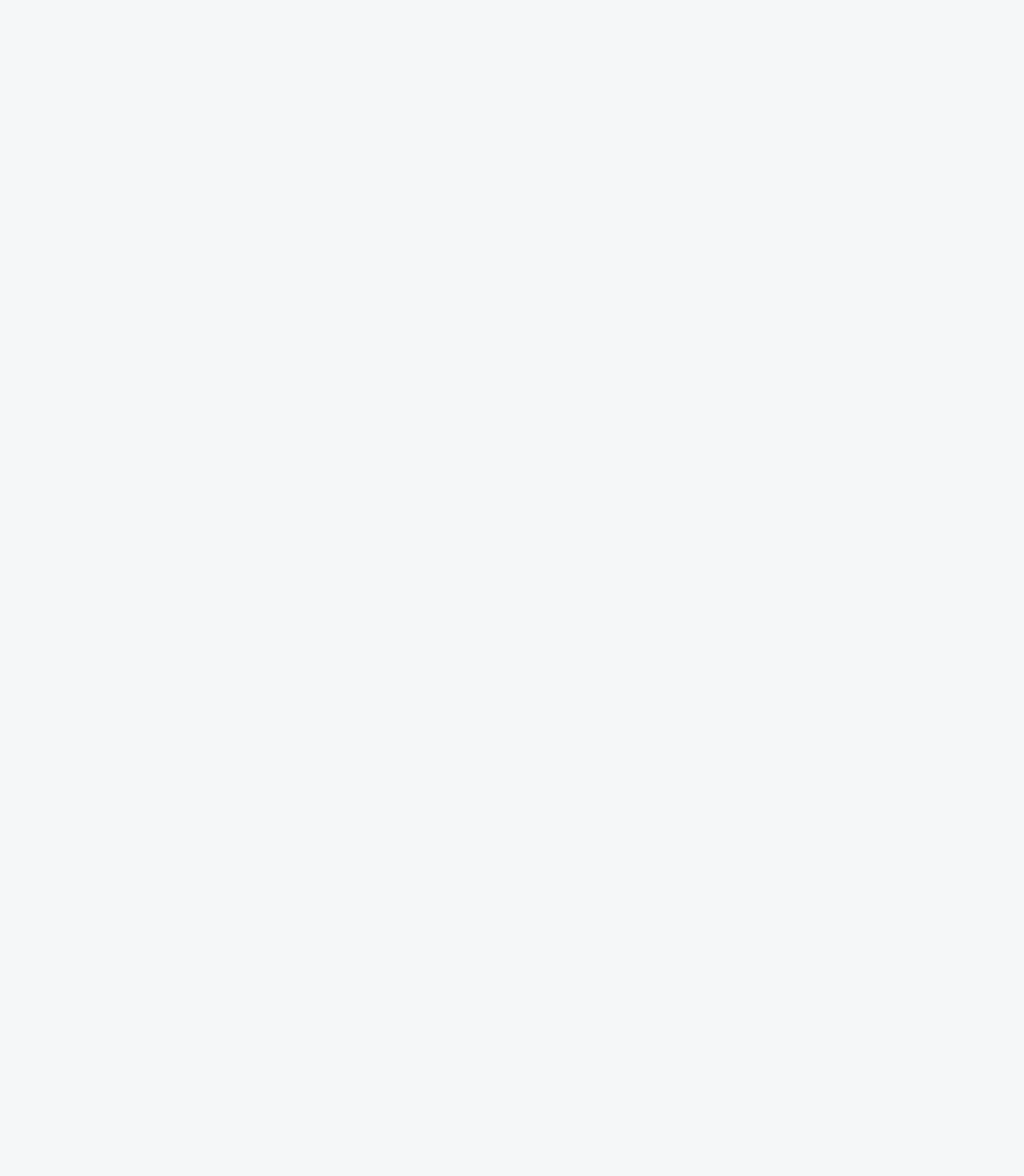
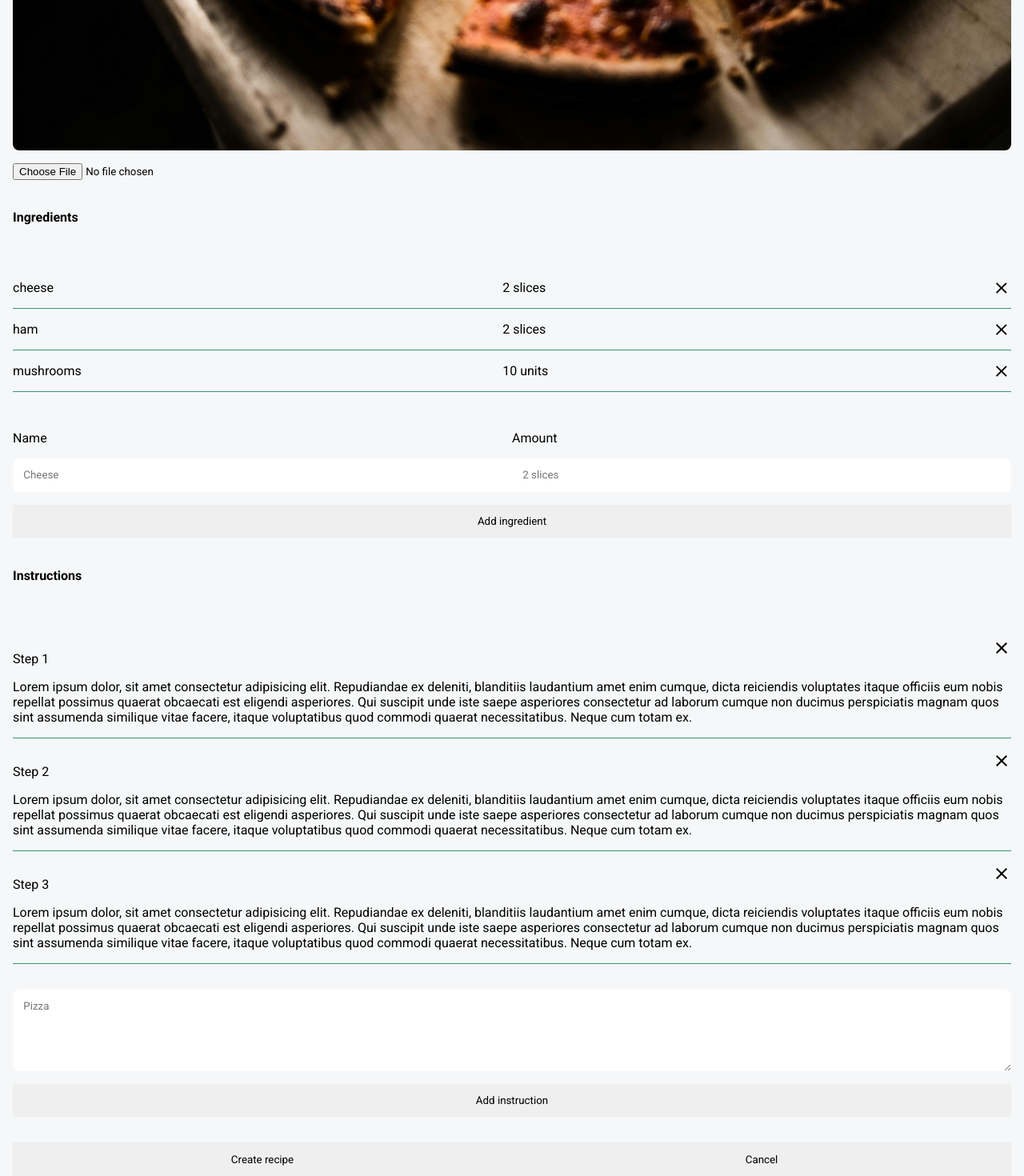
Before and after one commit to erski1525/recipe-web-app, a Vue app: page /add-recipe in a window 1280 px wide. Shown: the part 1027-2497 px from the top of the page at 80% size. Before the commit the page ends 800 px from the top, so only its background shows below. Built offline with nearby package versions, Linux system fonts and the light colour scheme.

Commit message:
create mock recipe form

```diff
--- a/src/views/AddRecipe.vue
+++ b/src/views/AddRecipe.vue
@@ -1,3 +1,164 @@
+<script setup>
+import CloseIcon from '../components/icons/CloseIcon.vue';
+</script>
 <template>
+    <div class="container">
+        <h1>Add recipe</h1>
+        <form>
+            <div class="input__group">
+                <label>Title</label>
+                <input class="input" placeholder="Pizza" type="text"/>
+            </div>
+            <div class="input__group">
+                <label>Image (optional)</label>
+                <img class="img" src="/src/assets/default.jpg"/>
+                <input type="file"/>
+            </div>
+            <div class="input__group">
+                <h4>Ingredients</h4>
+                <ul>
+                    <li class="ingredient">
+                        <p>cheese</p>
+                        <p>2 slices</p>
+                        <CloseIcon/>
+                    </li>
+                    <li class="ingredient">
+                        <p>ham</p>
+                        <p>2 slices</p>
+                        <CloseIcon/>
+                    </li>
+                    <li class="ingredient">
+                        <p>mushrooms</p>
+                        <p>10 units</p>
+                        <CloseIcon/>
+                    </li>
+                </ul>
+                <div class="input__group--row">
+                    <div class="input__group grow">
+                        <label>Name</label>
+                        <input type="text" class="input--row left" placeholder="Cheese"/>
+                    </div>
+                    <div class="input__group grow">
+                        <label>Amount</label>
+                        <input type="text" class="input--row right" placeholder="2 slices"/>
+                    </div>
+                </div>
+                <button class="submit">Add ingredient</button>
+            </div>
+            <div class="input__group">
+                <h4>Instructions</h4>
+                <ul>
+                    <li class="instruction">
+                        <div class="instruction__action"><p>Step 1</p><CloseIcon/></div>
+                        Lorem ipsum dolor, sit amet consectetur adipisicing elit. Repudiandae ex deleniti, blanditiis laudantium amet enim cumque, dicta reiciendis voluptates itaque officiis eum nobis repellat possimus quaerat obcaecati est eligendi asperiores.
+                        Qui suscipit unde iste saepe asperiores consectetur ad laborum cumque non ducimus perspiciatis magnam quos sint assumenda similique vitae facere, itaque voluptatibus quod commodi quaerat necessitatibus. Neque cum totam ex.
+                    </li>
+                    <li class="instruction">
+                        <div class="instruction__action"><p>Step 2</p><CloseIcon/></div>
+                        Lorem ipsum dolor, sit amet consectetur adipisicing elit. Repudiandae ex deleniti, blanditiis laudantium amet enim cumque, dicta reiciendis voluptates itaque officiis eum nobis repellat possimus quaerat obcaecati est eligendi asperiores.
+                        Qui suscipit unde iste saepe asperiores consectetur ad laborum cumque non ducimus perspiciatis magnam quos sint assumenda similique vitae facere, itaque voluptatibus quod commodi quaerat necessitatibus. Neque cum totam ex.
+                    </li>
+                    <li class="instruction">
+                        <div class="instruction__action"><p>Step 3</p><CloseIcon/></div>
+                        Lorem ipsum dolor, sit amet consectetur adipisicing elit. Repudiandae ex deleniti, blanditiis laudantium amet enim cumque, dicta reiciendis voluptates itaque officiis eum nobis repellat possimus quaerat obcaecati est eligendi asperiores.
+                        Qui suscipit unde iste saepe asperiores consectetur ad laborum cumque non ducimus perspiciatis magnam quos sint assumenda similique vitae facere, itaque voluptatibus quod commodi quaerat necessitatibus. Neque cum totam ex.
+                    </li>
+                </ul>
+                <textarea class="input" placeholder="Pizza" type="text" rows="5"></textarea>
+                <button class="submit">Add instruction</button>
+            </div>
+            <div class="form__actions">
+                <button class="submit">Create recipe</button>
+                <button class="submit">Cancel</button>
+            </div>
+        </form>
+    </div>
+</template>
 
-</template>
+<style scoped>
+.container{
+    padding: 0 1em;
+}
+
+.img{
+    border-radius: .5rem;
+}
+
+.input{
+    width: 100%;
+    padding: 1em;
+    border-radius: .5rem;
+    border: none;
+}
+
+.input__group{
+    margin-top: 1rem;
+    display: flex;
+    flex-direction: column;
+    gap: 1rem;
+}
+
+.ingredient{
+    display: flex;
+    border-bottom: 1px solid var(--color-primary);
+    align-items: center
+}
+
+.ingredient > p{
+    width: 50%;
+}
+
+.input__group--row{
+    display: flex;
+}
+
+.submit__wrapper{
+    display: flex;
+    align-items: end;
+}
+
+.grow{
+    flex: 1;
+}
+
+.input--row{
+    padding: 1em;
+    border: none;
+}
+
+.left{
+    padding: 1em;
+    border-radius: .5rem 0 0 .5rem;
+    border: none;
+}
+
+.right{
+    padding: 1em;
+    border-radius: 0 .5rem .5rem 0;
+    border: none;
+}
+
+.submit{
+    padding: 1em;
+    border: none;
+}
+
+.instruction{
+    border-bottom: 1px solid var(--color-primary);
+    padding: 1em 0;
+}
+
+.instruction__action{
+    display: flex;
+    justify-content: space-between;
+}
+
+.form__actions{
+    display: flex;
+    margin-top: 2rem;
+}
+
+.form__actions button{
+    flex: 1;
+}
+</style>
```
